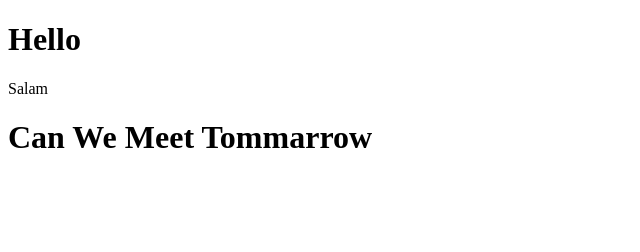
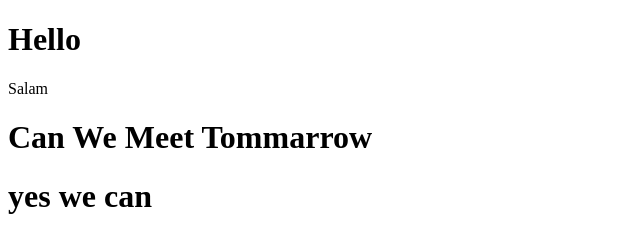
Before and after one commit to Abdul-Salam93/sample, a plain HTML site: page index.html in a window 1280 px wide. Shown: the whole page, without its empty margins (0-640 px from the left). Drawn offline with Linux system fonts and the light colour scheme.

Commit message:
positive

```diff
--- a/index.html
+++ b/index.html
@@ -10,5 +10,6 @@
     <h1>Hello</h1>
     <p>Salam</p>
     <h1>Can We Meet Tommarrow</h1>
+    <h1>yes we can</h1>
 </body>
 </html>
```
